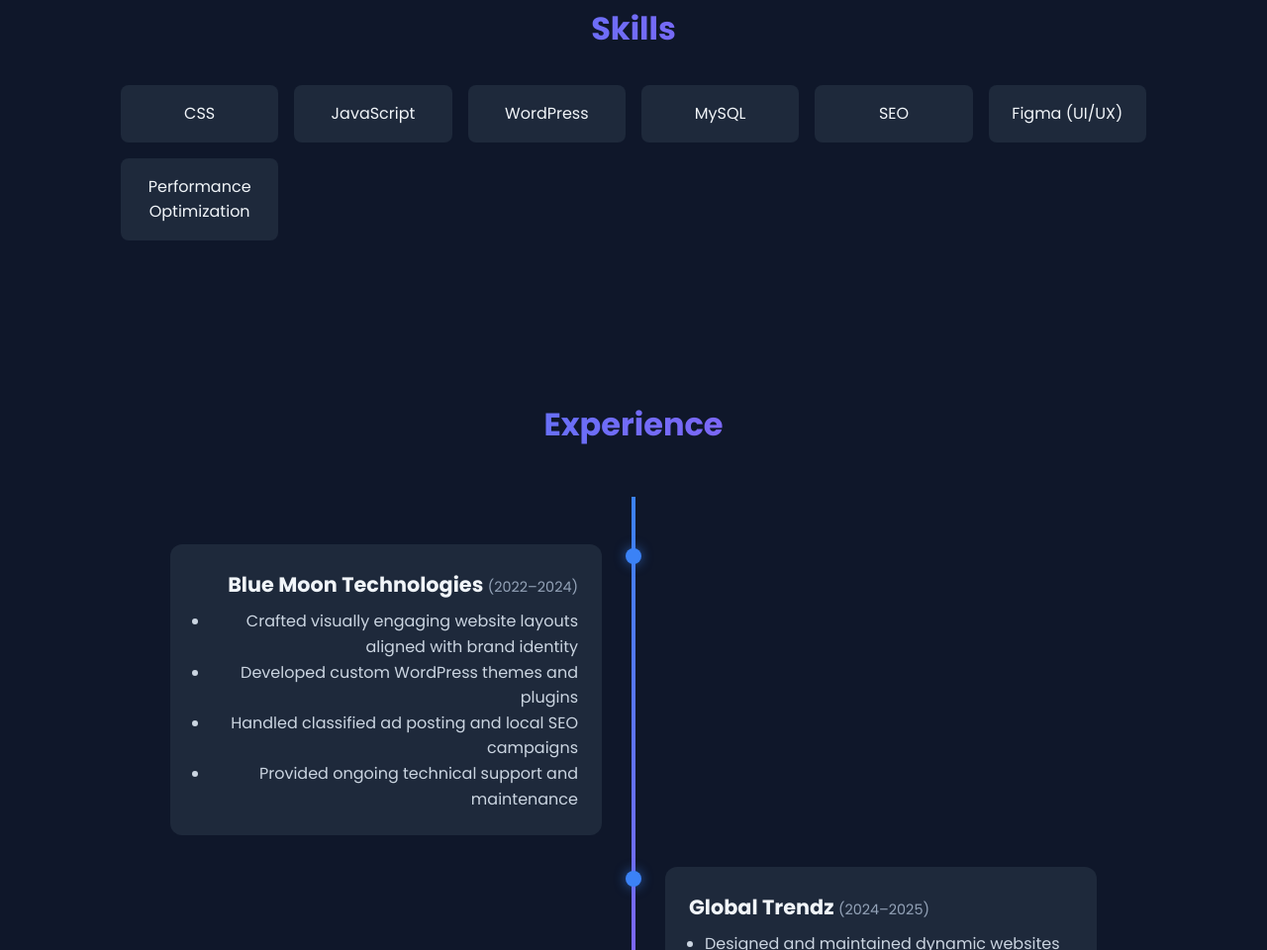
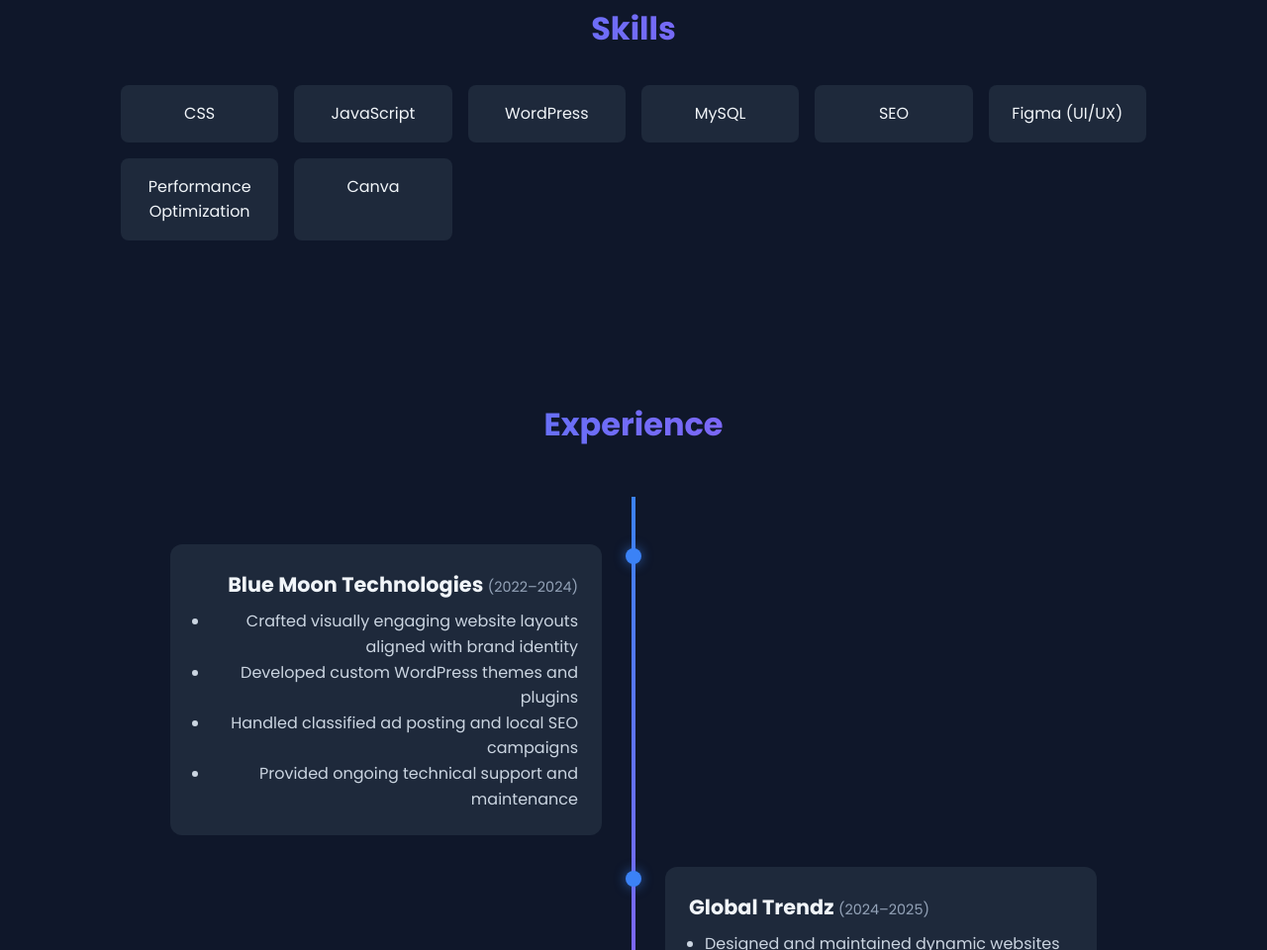
Before and after one commit to kravita814-beep/my-portfolio, a plain HTML site: page index.html in a window 1280 px wide. Shown: the part 877-1837 px from the top of the page at 99% size. Drawn offline with Linux system fonts and the light colour scheme.

Commit message:
Update index.html

```diff
--- a/index.html
+++ b/index.html
@@ -45,6 +45,7 @@
       <div class="skill">SEO</div>
       <div class="skill">Figma (UI/UX)</div>
       <div class="skill">Performance Optimization</div>
+      <div class="skill">Canva</div>
     </div>
   </section>
 
```
